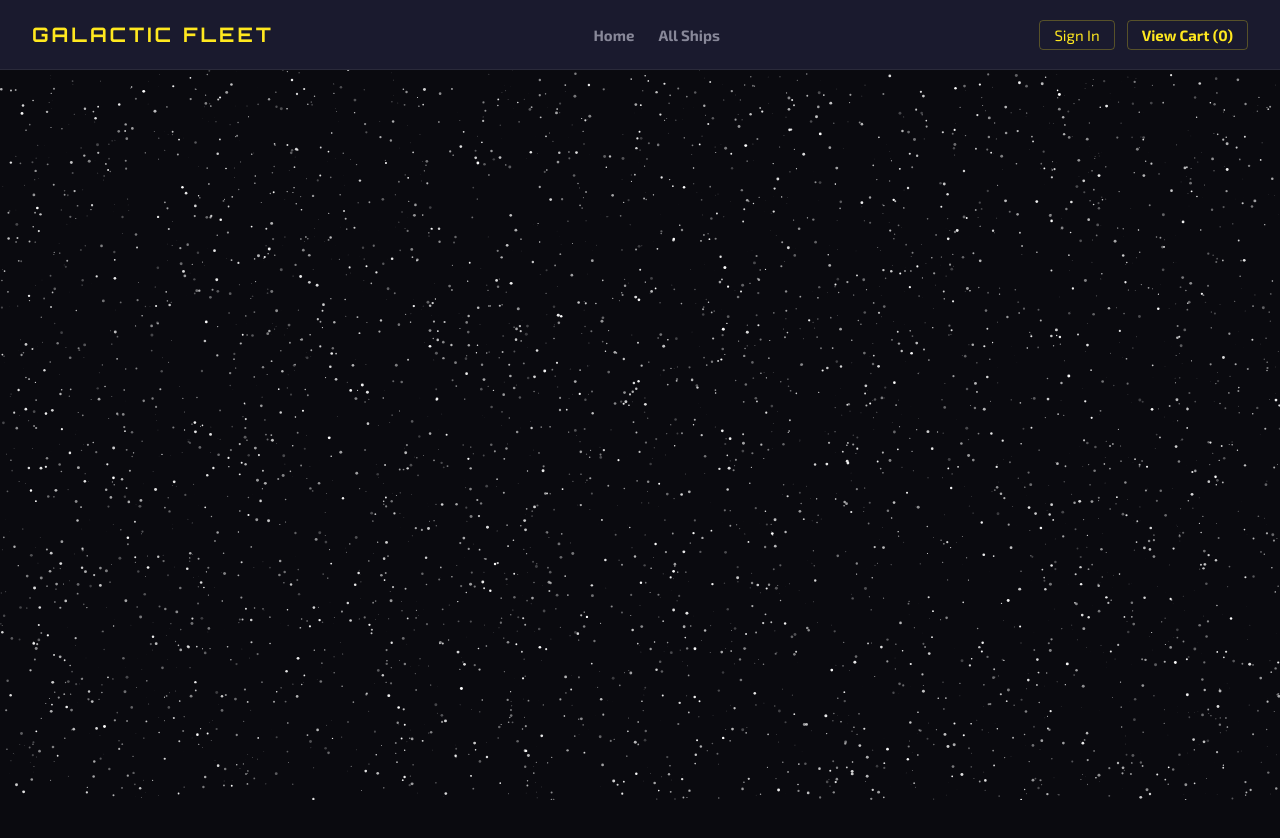
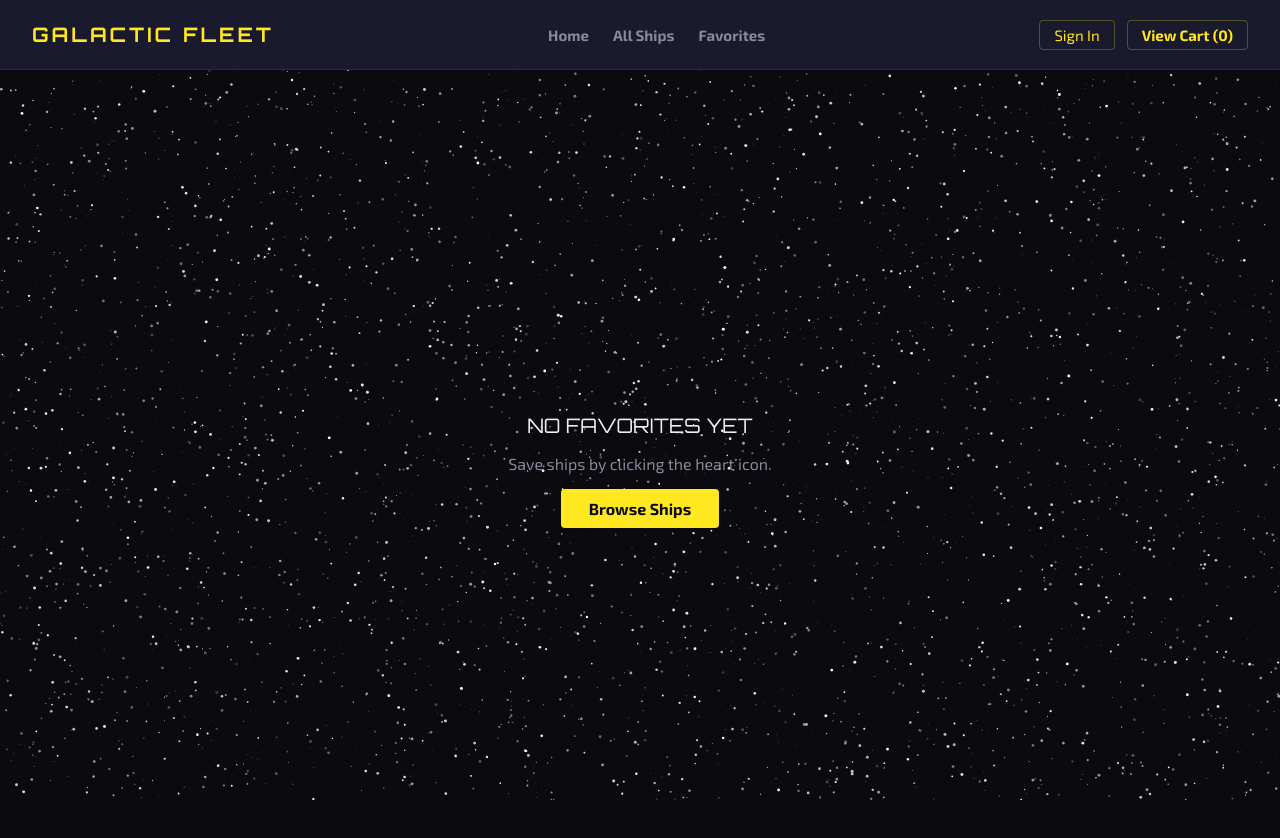
Before and after one commit to starfalon/starship-shop, a React (Vite) app in the folder client/: page /favorites in a window 1280 px wide. Shown: the top 838 px of the page. Before the commit the page ends 800 px from the top, so only its background shows below. Built offline with nearby package versions, Linux system fonts and the light colour scheme.

Commit message:
added a Favorites page, w/ routing and navbar button

```diff
--- a/client/src/App.jsx
+++ b/client/src/App.jsx
@@ -7,6 +7,7 @@ import Confirmation from "./pages/Confirmation";
 import Login from "./pages/Login";
 import Register from "./pages/Register";
 import Navbar from "./components/Navbar";
+import Favorites from "./pages/Favorites";
 
 function App() {
   return (
@@ -20,6 +21,7 @@ function App() {
         <Route path="/confirmation" element={<Confirmation />} />
         <Route path="/login" element={<Login />} />
         <Route path="/register" element={<Register />} />
+        <Route path="/favorites" element={<Favorites />} />
       </Routes>
     </BrowserRouter>
   );
--- a/client/src/components/Navbar.jsx
+++ b/client/src/components/Navbar.jsx
@@ -47,6 +47,9 @@ function Navbar() {
         </Link>
         <Link to="/products" style={navLink}>
           All Ships
+        </Link>
+        <Link to="/favorites" style={navLink}>
+          Favorites
         </Link>
       </div>
 
--- /dev/null
+++ b/client/src/pages/Favorites.jsx
@@ -0,0 +1,85 @@
+import { Link } from "react-router-dom";
+import ProductCard from "../components/ProductCard";
+import { useFavorites } from "../context/FavoritesContext";
+
+function Favorites() {
+  const { favorites } = useFavorites();
+
+  // tomt state om inga favoriter
+  if (favorites.length === 0) {
+    return (
+      <div
+        style={{
+          minHeight: "100vh",
+          display: "flex",
+          flexDirection: "column",
+          alignItems: "center",
+          justifyContent: "center",
+          gap: "16px",
+        }}
+      >
+        <div
+          style={{
+            fontFamily: "Orbitron, sans-serif",
+            fontSize: "20px",
+            color: "#F0F0F0",
+          }}
+        >
+          NO FAVORITES YET
+        </div>
+        <p style={{ color: "#888899", fontFamily: "'Exo 2', sans-serif" }}>
+          Save ships by clicking the heart icon.
+        </p>
+        <Link
+          to="/products"
+          style={{
+            background: "#FFE81F",
+            color: "#0a0a0f",
+            padding: "10px 28px",
+            borderRadius: "4px",
+            textDecoration: "none",
+            fontFamily: "'Exo 2', sans-serif",
+            fontWeight: "700",
+          }}
+        >
+          Browse Ships
+        </Link>
+      </div>
+    );
+  }
+
+  return (
+    <div style={{ minHeight: "100vh", padding: "32px" }}>
+      <h1
+        style={{
+          fontFamily: "Orbitron, sans-serif",
+          fontSize: "20px",
+          color: "#F0F0F0",
+          letterSpacing: "2px",
+          marginBottom: "8px",
+        }}
+      >
+        FAVORITES
+      </h1>
+      <div
+        style={{
+          fontSize: "12px",
+          color: "#888899",
+          fontFamily: "'Exo 2', sans-serif",
+          marginBottom: "24px",
+        }}
+      >
+        {favorites.length} {favorites.length === 1 ? "ship" : "ships"} saved
+      </div>
+
+      {/* grid med favorites */}
+      <div style={{ display: "flex", gap: "16px", flexWrap: "wrap" }}>
+        {favorites.map((product) => (
+          <ProductCard key={product._id} product={product} />
+        ))}
+      </div>
+    </div>
+  );
+}
+
+export default Favorites;
```
